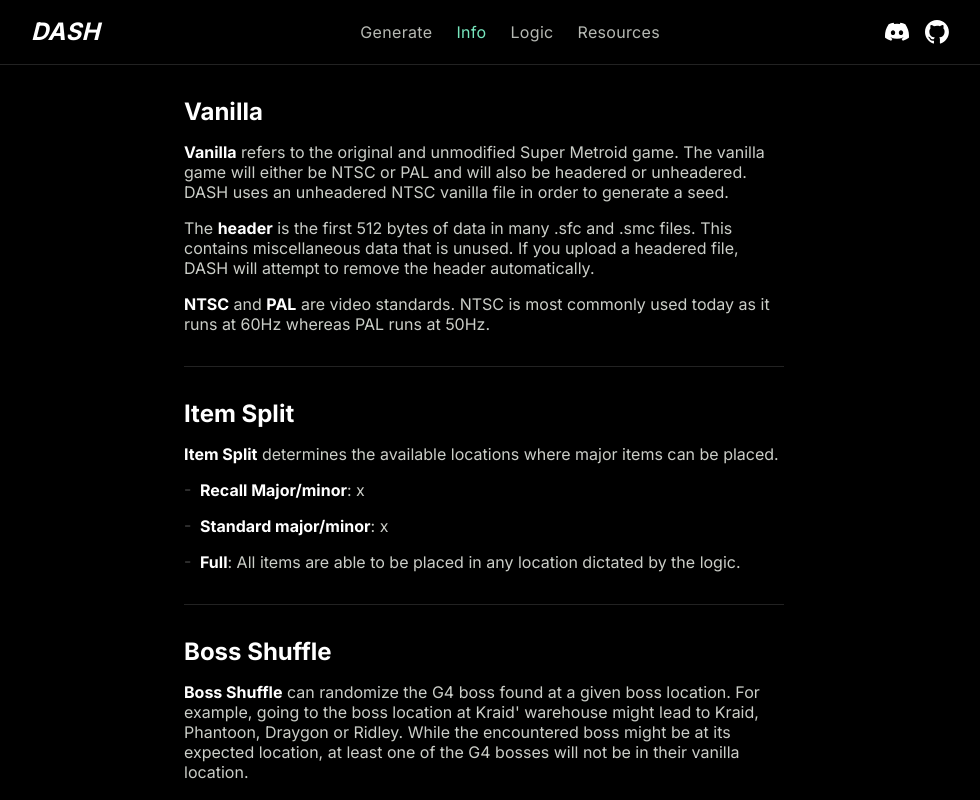
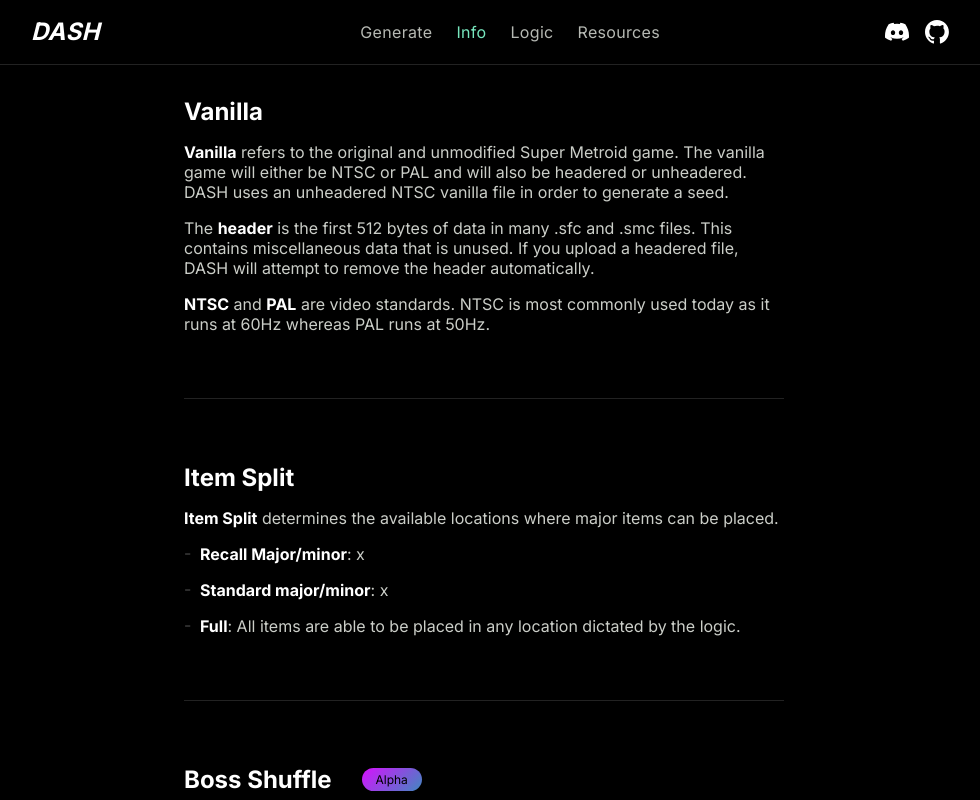
Before and after one commit to dashrando/dash-randomizer, a Next.js app in the folder apps/web/: page /info in a window 1280 px wide. Shown: the whole page, without its empty margins (156-1136 px from the left). Built offline with nearby package versions, Linux system fonts and the light colour scheme.

Commit message:
refactor info page to have <Title /> with linkable href

```diff
--- a/apps/web/app/info/info.module.css
+++ b/apps/web/app/info/info.module.css
@@ -7,13 +7,25 @@
   margin: 0;
 }
 
+.article h2 a {
+  color: #fff;
+  text-decoration-color: transparent;
+  text-decoration-thickness: 1px;
+  text-underline-offset: 4px;
+  transition: text-decoration-color 0.15s ease-in-out;
+}
+
+.article h2 a:hover {
+  text-decoration-color: #fff;
+}
+
 .article strong {
   color: #fff;
 }
 
 .article + .article {
-  margin-top: var(--spacer-8x);
-  padding-top: var(--spacer-8x);
+  margin-top: var(--spacer-16x);
+  padding-top: var(--spacer-16x);
   border-top: 1px solid #222;
 }
 
@@ -31,3 +43,34 @@
   margin-top: -1px;
   margin-left: -16px;
 }
+
+.titleWithBadge {
+  display: flex;
+  gap: var(--spacer-2x);
+  align-items: center;
+}
+
+.anchor_spacer {
+  display: block;
+  position: absolute;
+  visibility: hidden;
+  margin-top: var(--spacer-4x-negative);
+  padding-top: var(--spacer-4x);
+}
+
+.title a {
+  display: flex;
+  gap: var(--spacer-2x);
+}
+
+.title a .link_icon {
+  display: block;
+  opacity: 0;
+  transform: translateX(-50%);
+  transition: opacity 0.15s ease-in-out, transform 0.15s ease-in-out;
+}
+
+.title a:hover .link_icon {
+  opacity: 1;
+  transform: translateX(0);
+}
--- a/apps/web/app/info/page.tsx
+++ b/apps/web/app/info/page.tsx
@@ -1,19 +1,44 @@
 import Badge from '../components/badge'
 import { Wrapper } from '../components/wrapper'
+import { Link as LinkIcon } from 'react-feather'
 import styles from './info.module.css'
+
+const Title = ({ id, children }: { id: string, children: React.ReactNode }) => (
+  <h2 className={styles.title}>
+    <span id={id} className={styles.anchor_spacer} />
+    <a href={`#${id}`}>
+      {children}
+      <span className={styles.link_icon}>
+        <LinkIcon size={14} />
+      </span>
+    </a>
+  </h2>
+)
 
 const Article = ({
   id,
   title,
+  badge,
   children
 }: {
   id: string,
   title: string,
+  badge?: React.ReactNode,
   children: React.ReactNode
 }) => (
   <article className={styles.article}>
-    <a id={id} />
-    <h2>{title}</h2>
+    <header>
+      {badge ? (
+        <div className={styles.titleWithBadge}>
+          <span>
+            <Title id={id}>{title}</Title>
+          </span>
+          {badge}
+        </div>
+      ) : (
+        <Title id={id}>{title}</Title>
+      )}
+    </header>
     {children}
   </article>
 )
@@ -47,7 +72,17 @@ export default function Page() {
             </li>
           </ul>
         </Article>
-        <Article id="boss-shuffle" title="Boss Shuffle">
+        <Article
+          id="boss-shuffle"
+          badge={<Badge variant="alpha">Alpha</Badge>}
+          title="Boss Shuffle"
+          // title={(
+          //   <span className={styles.titleWithBadge}>
+          //     Boss Shuffle
+          //     <Badge variant="alpha">Alpha</Badge>
+          //   </span>
+          // )}
+        >
           <p>
             <strong>Boss Shuffle</strong> can randomize the G4 boss found at a given boss location. For example, going to the boss location at Kraid&apos; warehouse might lead to Kraid, Phantoon, Draygon or Ridley. While the encountered boss might be at its expected location, at least one of the G4 bosses will not be in their vanilla location.
           </p>
@@ -63,12 +98,11 @@ export default function Page() {
               </p>
             </li>
             <li>
-              <p>
+              <p style={{ marginBottom: 0 }}>
                 <strong>Known</strong> will enable this randomization and also allow the boss randomization to be viewable from the pause screen.
-                <br />
-                <span style={{ display: 'block', height: '4px' }} />
-                <Badge>Coming soon</Badge>
               </p>
+              <span style={{ display: 'block', height: 'var(--spacer-2x)' }} />
+              <Badge>Coming soon</Badge>
             </li>
           </ul>
         </Article>
```
